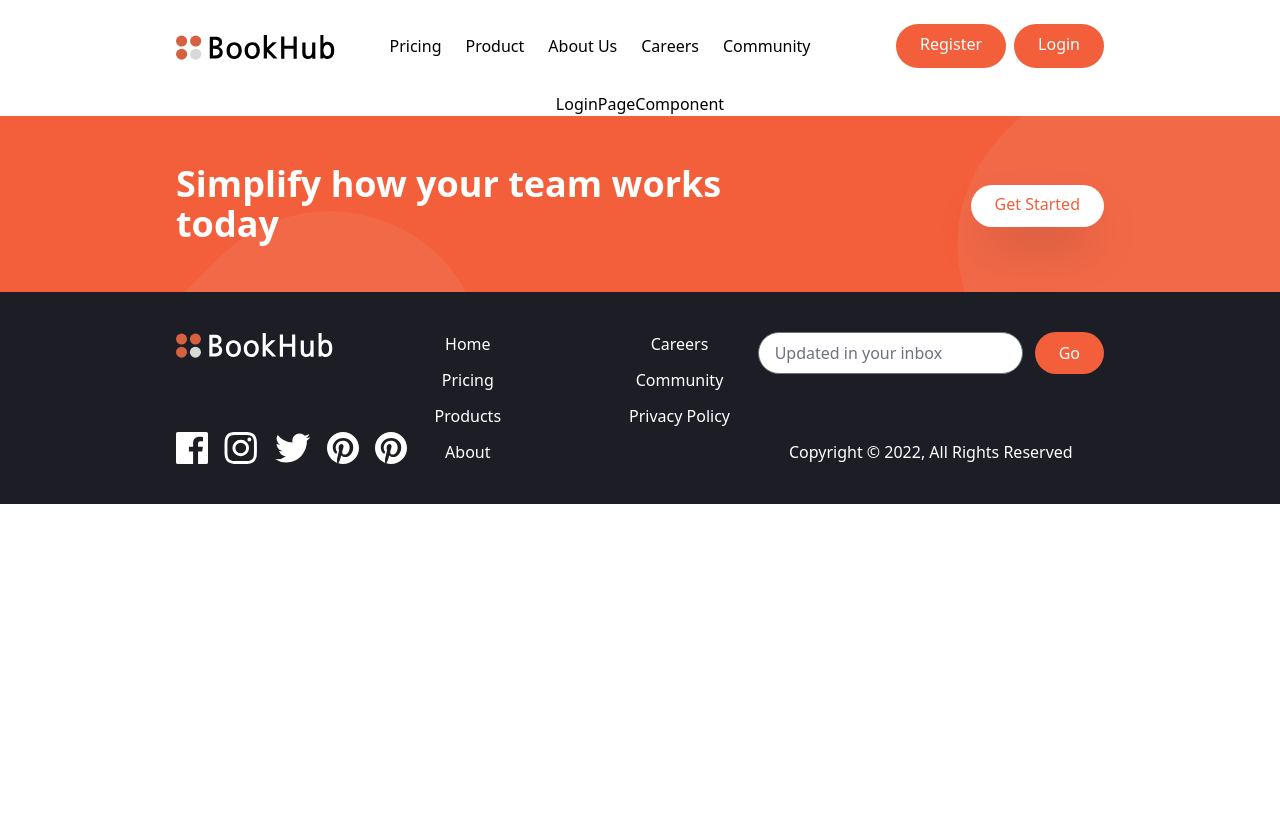
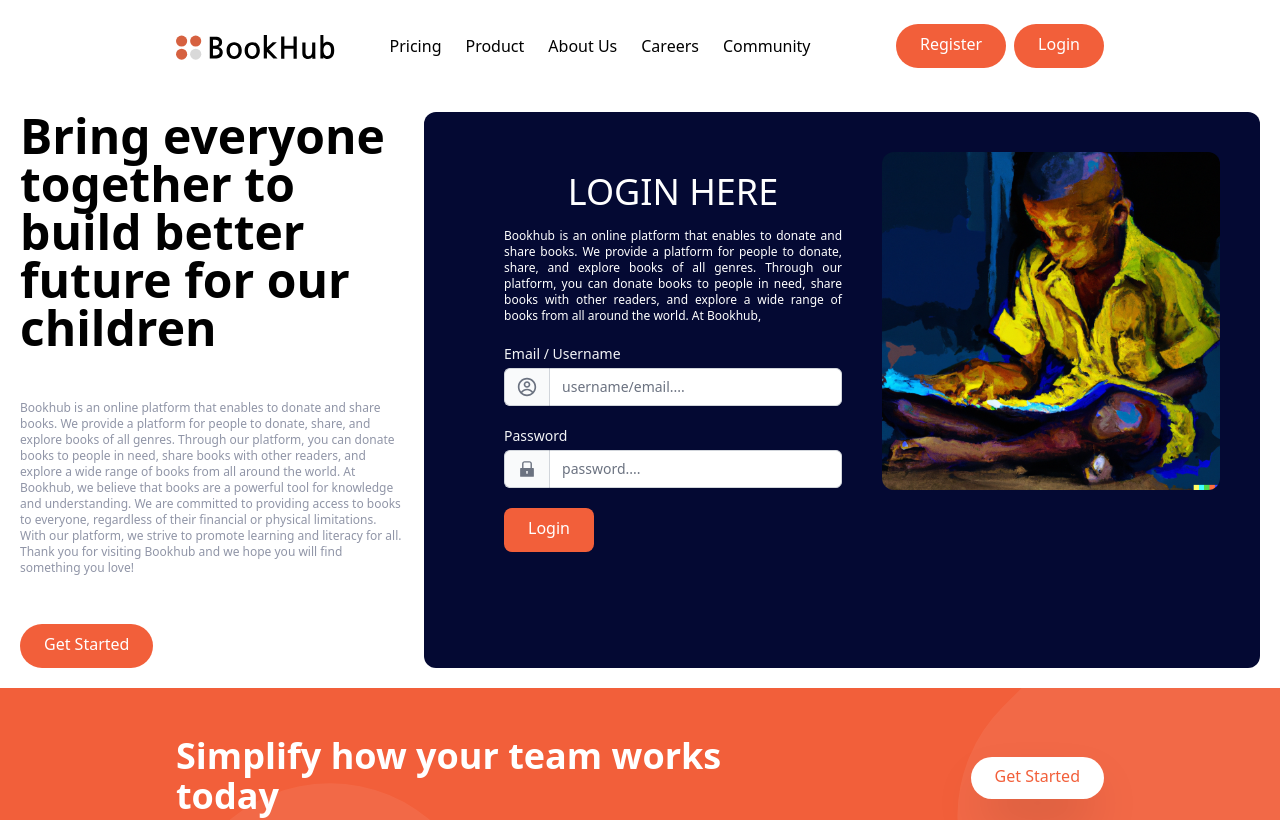
Before and after one commit to CandyPanda-LS/bookhub, a React (Create React App) app: page /login in a window 1280 px wide. Shown: the top 820 px of the page. Built offline with nearby package versions, Linux system fonts and the light colour scheme.

Commit message:
login page

```diff
--- a/package.json
+++ b/package.json
@@ -9,6 +9,7 @@
     "@testing-library/user-event": "^13.5.0",
     "react": "^18.2.0",
     "react-dom": "^18.2.0",
+    "react-icons": "^4.7.1",
     "react-redux": "^8.0.5",
     "react-router-dom": "^6.4.5",
     "react-scripts": "5.0.1",
--- a/src/Pages/LoginPageComponent.js
+++ b/src/Pages/LoginPageComponent.js
@@ -1,8 +1,65 @@
 import React from 'react'
+import logBannerImg from '../assets/logBannerImg.png'
+import { CgProfile } from 'react-icons/cg';
+import { AiFillLock } from 'react-icons/ai';
 
 function LoginPageComponent() {
   return (
-    <div>LoginPageComponent</div>
+    <div>
+      <section id='hero'>
+        <div class="m-5">
+          <div className='flex'>
+            <div class="flex flex-col hidden md:block  space-y-12 md:w-1/2 ">
+              <h1
+                class="max-w-md text-xl font-bold text-center md:text-5xl md:text-left"
+              >
+                Bring everyone together to build better future for our children
+              </h1>
+              <p class="max-w-sm text-xs	text-justify text-center text-darkGrayishBlue md:text-left">
+                Bookhub is an online platform that enables to donate and share books. We provide a platform for people to donate, share, and explore books of all genres. Through our platform, you can donate books to people in need, share books with other readers, and explore a wide range of books from all around the world. At Bookhub, we believe that books are a powerful tool for knowledge and understanding. We are committed to providing access to books to everyone, regardless of their financial or physical limitations. With our platform, we strive to promote learning and literacy for all. Thank you for visiting Bookhub and we hope you will find something you love!
+              </p>
+              <div class="flex justify-center md:justify-start">
+                <a
+                  href="#"
+                  class="p-3 px-6 pt-2 text-white bg-brightRed rounded-full baseline hover:bg-brightRedLight"
+                >Get Started</a
+                >
+              </div>
+            </div>
+            <div class="container flex bg-bannerBlue rounded-xl	 flex-col-reverse  px-10 py-10 mx-auto space-y-0 md:space-y-0 md:flex-row">
+              <div class='my-5 md:mx-10 md:w-1/2'>
+                <h1 class="text-white text-2xl md:text-4xl mb-4 ">LOGIN HERE</h1>
+                <p class="text-white text-[10px] md:text-xs mb-4 text-justify hidden md:block">Bookhub is an online platform that enables to donate and share books. We provide a platform for people to donate, share, and explore books of all genres. Through our platform, you can donate books to people in need, share books with other readers, and explore a wide range of books from all around the world. At Bookhub, </p>
+                <label class="block text-sm font-medium text-left text-gray-100 mt-5">Email / Username</label>
+                <div class="mt-1 flex rounded-md shadow-sm">
+                  <span class="inline-flex items-center rounded-l-md border border-r-0 border-gray-300 bg-gray-50 px-3 text-xl text-gray-500"><CgProfile/></span>
+                  <input type="text" name="company-website" id="company-website" class="block w-full flex-1 rounded-none rounded-r-md border-gray-300 focus:border-brightRed focus:ring-brightRed sm:text-sm" placeholder="username/email...." />
+                </div>
+                <label class="block text-sm font-medium text-left text-gray-100 mt-5">Password</label>
+                <div class="mt-1 flex rounded-md shadow-sm">
+                  <span class="inline-flex items-center rounded-l-md border border-r-0 border-gray-300 bg-gray-50 px-3 text-xl text-gray-500"><AiFillLock/></span>
+                  <input type="text" name="company-website" id="company-website" class="block w-full flex-1 rounded-none rounded-r-md border-gray-300 focus:border-brightRed focus:ring-brightRed sm:text-sm" placeholder="password...." />
+                </div>
+                <div class="flex justify-center md:justify-start mt-5">
+                <a
+                  href="#"
+                  class="p-3 px-6 pt-2 text-white bg-brightRed rounded-lg baseline hover:bg-brightRedLight"
+                >Login</a
+                >
+              </div>
+              </div>
+              {/* <!-- Image --> */}
+              <div class='md:w-1/2'>
+                <img class="rounded-xl mx-auto" src={logBannerImg} alt="" />
+              </div>
+            </div>
+            <div>
+
+            </div>
+          </div>
+        </div>
+      </section>
+    </div>
   )
 }
 
--- a/src/Pages/RegistrationPageComponent.js
+++ b/src/Pages/RegistrationPageComponent.js
@@ -1,5 +1,5 @@
 import React from 'react'
-import illustration from '../assets/regBannerImg.png'
+import regBannerImg from '../assets/regBannerImg.png'
 
 
 function RegistrationPageComponent() {
@@ -15,7 +15,7 @@ function RegistrationPageComponent() {
                         </div>
                         {/* <!-- Image --> */}
                         <div class='md:w-1/4'>
-                            <img class="rounded-xl mx-auto" src={illustration} alt="" />
+                            <img class="rounded-xl mx-auto" src={regBannerImg} alt="" />
                         </div>
                     </div>
                 </div>
```
Also changed, not shown: src/assets/logBannerImg.png (added), 1 other file (tests, documents, lock files or other folders).
